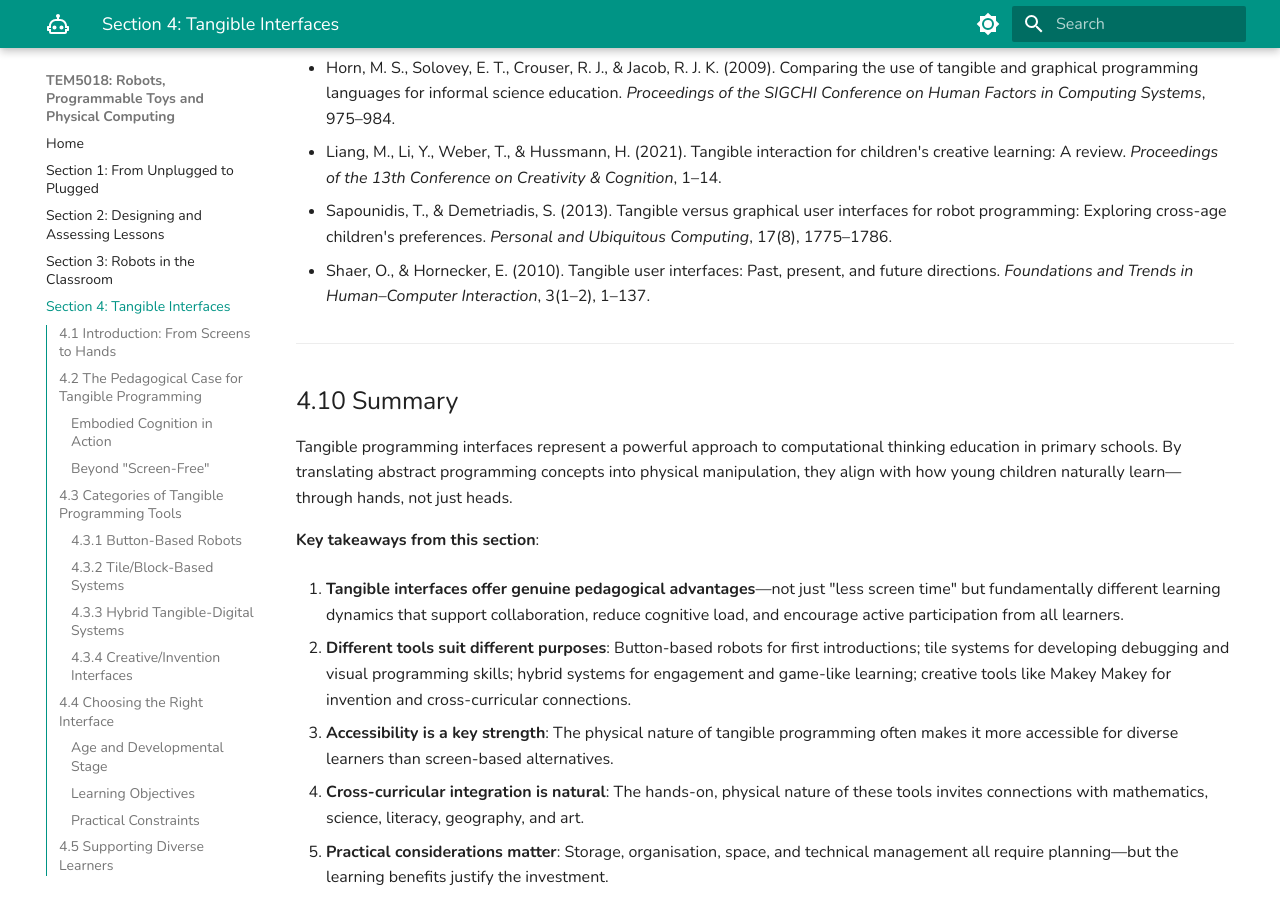
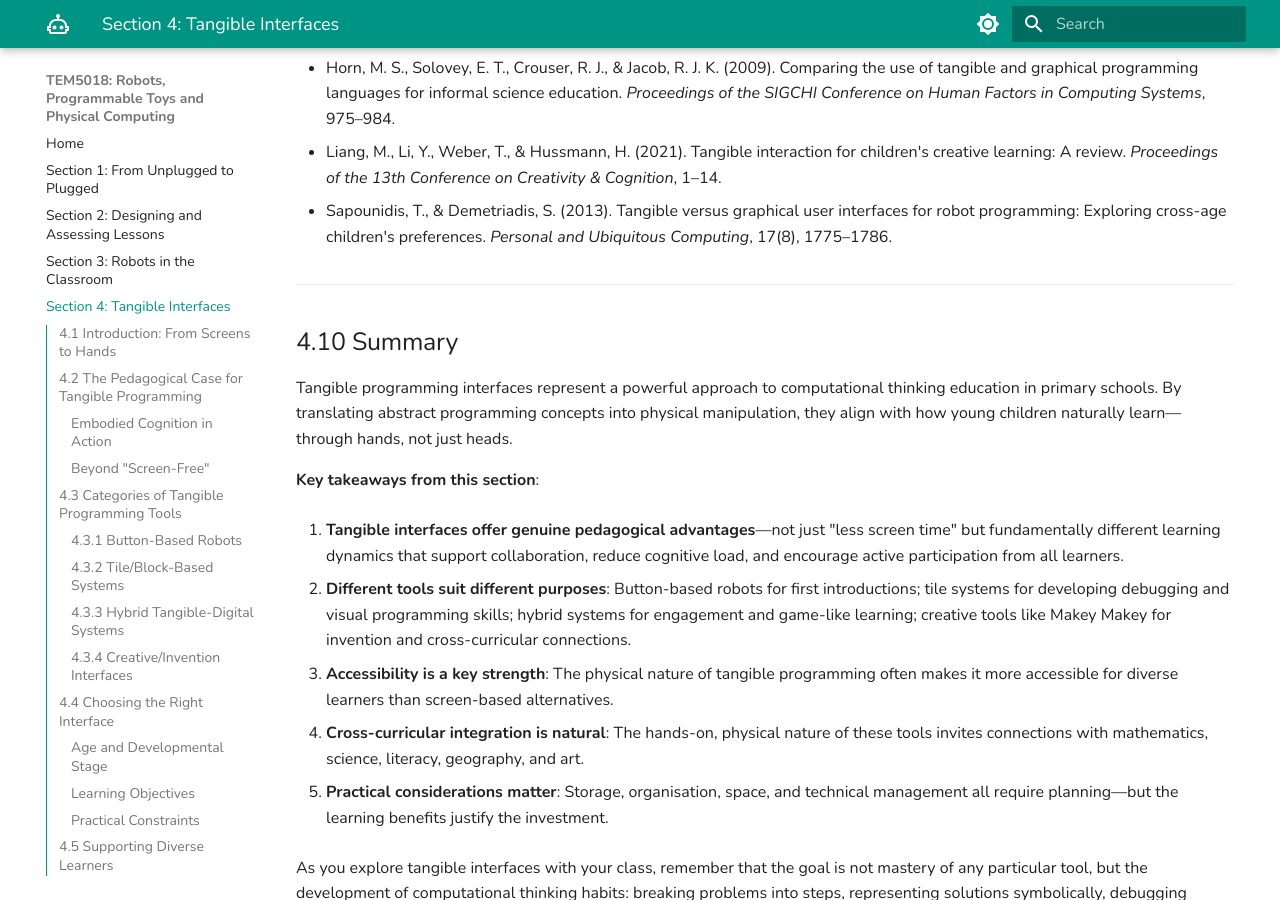
Before and after one commit to ccolo01/tem5018, an MkDocs documentation site: the page built from docs/section-4.md, in a window 1280 px wide and 900 px high, scrolled down 11474 px. Built offline with MkDocs 1.6.1 and Material for MkDocs 9.7.7, drawn with Linux system fonts in a browser that asks for light colours.

Commit message:
Update section-4.md

```diff
--- a/docs/section-4.md
+++ b/docs/section-4.md
@@ -403,8 +403,6 @@ Tangible programming brings unique classroom management considerations.
 
 - Sapounidis, T., & Demetriadis, S. (2013). Tangible versus graphical user interfaces for robot programming: Exploring cross-age children's preferences. *Personal and Ubiquitous Computing*, 17(8), 1775–1786.
 
-- Shaer, O., & Hornecker, E. (2010). Tangible user interfaces: Past, present, and future directions. *Foundations and Trends in Human–Computer Interaction*, 3(1–2), 1–137.
-
 ---
 
 ## 4.10 Summary
```
